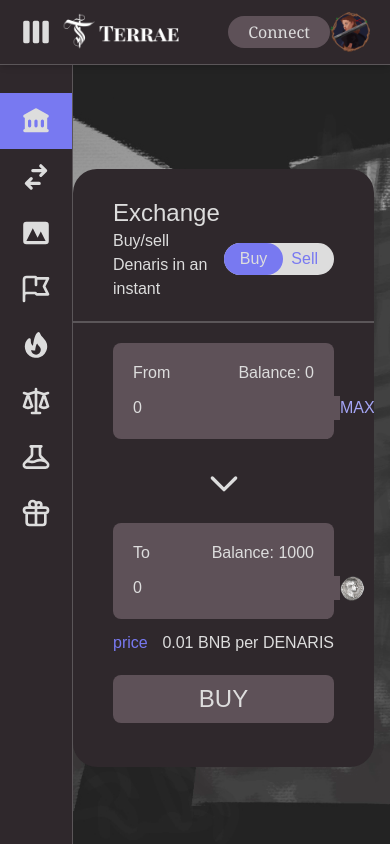
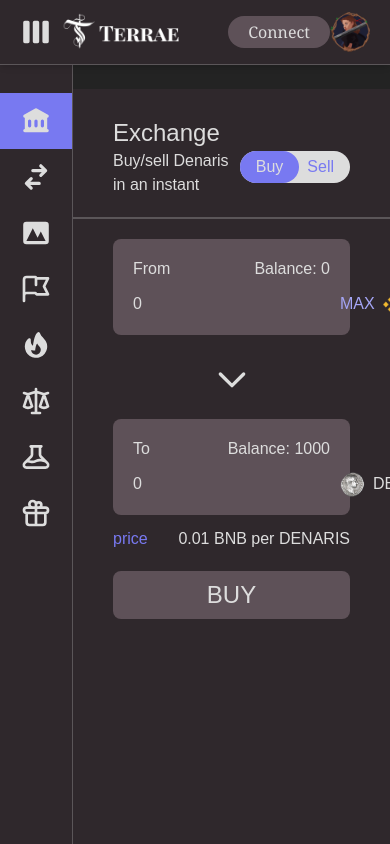
Before and after one commit to fedecaccia/terrae-webapp-tests, a Next.js app: page / in a window 390 px wide. Built offline with nearby package versions, Linux system fonts and the light colour scheme; what web3 would draw is missing.

Commit message:
mobile more friendly

```diff
--- a/components/ExchangeWidget.js
+++ b/components/ExchangeWidget.js
@@ -84,11 +84,12 @@ function ExchangeWidget({ bnbBalance }) {
 
   return (
     <div className="flex-grow h-screen
-    pb-44 pt-6 mr-4 xl:mr-40 overflow-y-auto scrollbar-hide">
+    md:pb-44 pt-6 md:mr-4 xl:mr-40 overflow-y-auto scrollbar-hide">
 
       <div className="flex flex-col
-        mx-auto max-w-md md:max-w-lg mt-20 pt-7 pb-6
-        rounded-3xl
+        w-full h-full pt-7 pb-6
+        md:mx-auto md:max-w-lg md:mt-20 md:h-auto
+        md:rounded-3xl
         bg-gray-dark
         items-center self-center">
 
```
